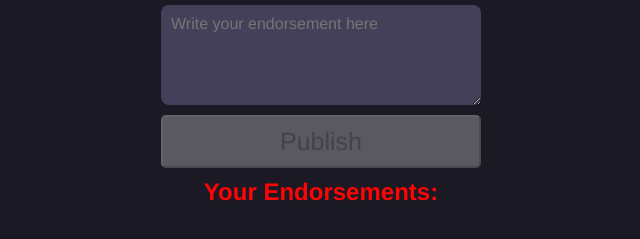
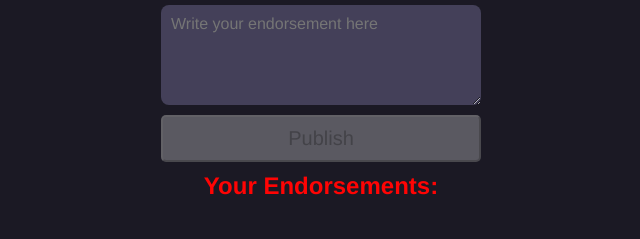
Before and after one commit to hmoghtafari/EndorsementMobileApp, a website built with Vite: page index.html in a window 1280 px wide. Shown: the part 217-456 px from the top of the page, without its empty margins (319-959 px from the left). Built offline with nearby package versions, Linux system fonts and the light colour scheme; no server answers.

Commit message:
adding deleteAllData btn

```diff
--- a/index.css
+++ b/index.css
@@ -33,10 +33,11 @@ img {
   color: #8f8f8f;
   row-gap: "5";
 }
-#publish-btn {
+#publish-btn, #delete-all-btn{
   padding: 10px 15px;
-  font-size: 25px;
+  font-size: 20px;
   border-radius: 5px;
+  height: auto;
 }
 ul {
   margin: 0;
```
